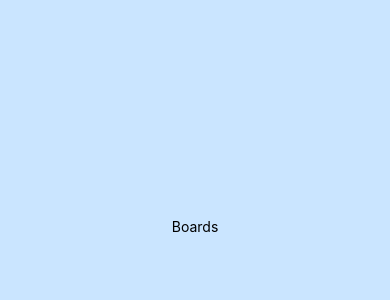
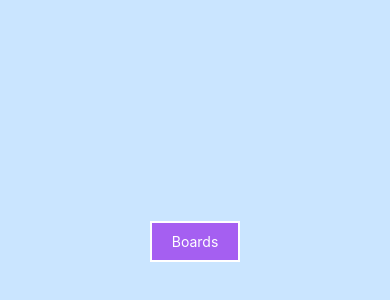
Before and after one commit to Hallurs/Toodler-sma-forrit, a React Native app: screen / in a window 390 px wide. Shown: the part 196-496 px from the top of the page. Built offline with nearby package versions, Linux system fonts and the light colour scheme.

Commit message:
more styling

```diff
--- a/src/views/main/index.js
+++ b/src/views/main/index.js
@@ -4,8 +4,8 @@ import styles from './styles';
 
 const Main = () => (
     <View style={styles.container}>
-        <TouchableHighlight>
-            <Text>Boards</Text>
+        <TouchableHighlight style={styles.button}>
+            <Text style={styles.buttonText}>Boards</Text>
         </TouchableHighlight>
     </View>
 );
--- a/src/views/main/styles.js
+++ b/src/views/main/styles.js
@@ -18,5 +18,8 @@ export default StyleSheet.create({
         borderColor: 'white',
         borderWidth: 2,
         backgroundColor: coolcolor
+    },
+    buttonText: {
+        color: 'white'
     }
 });
```
